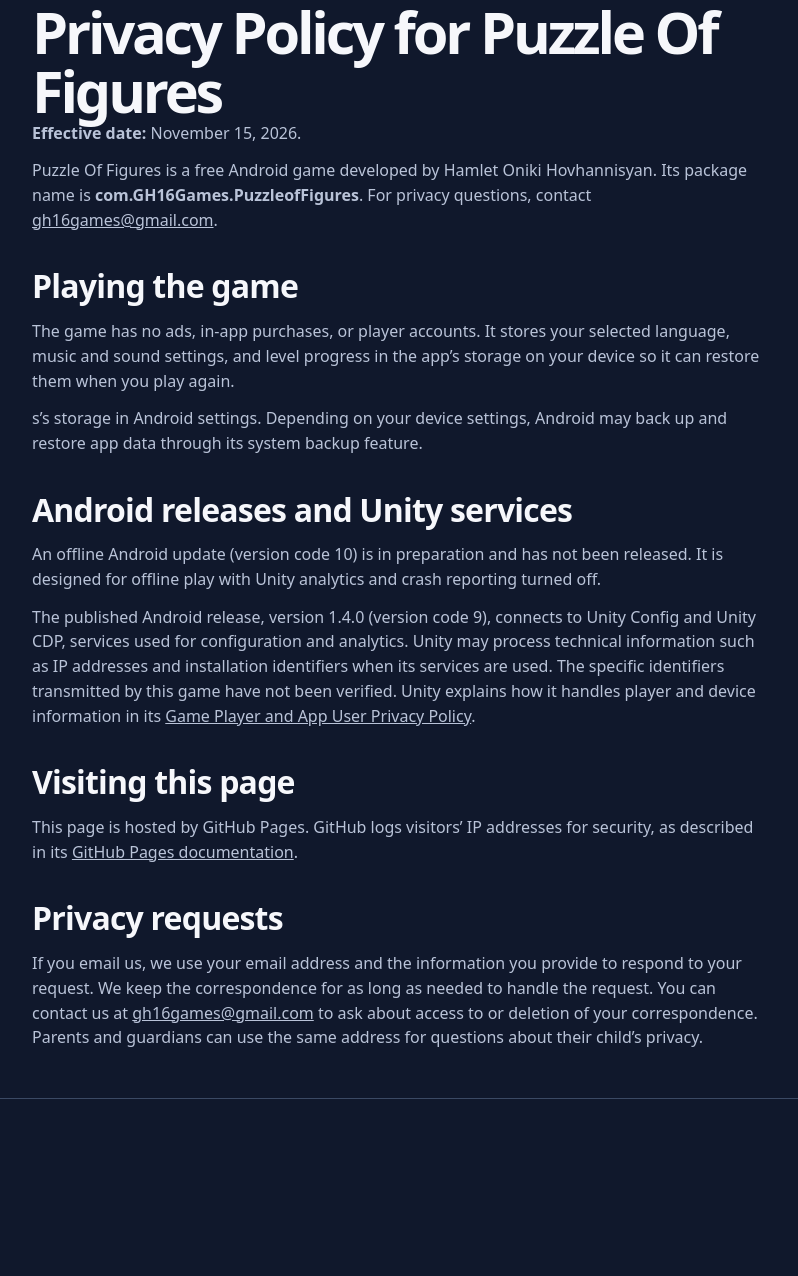
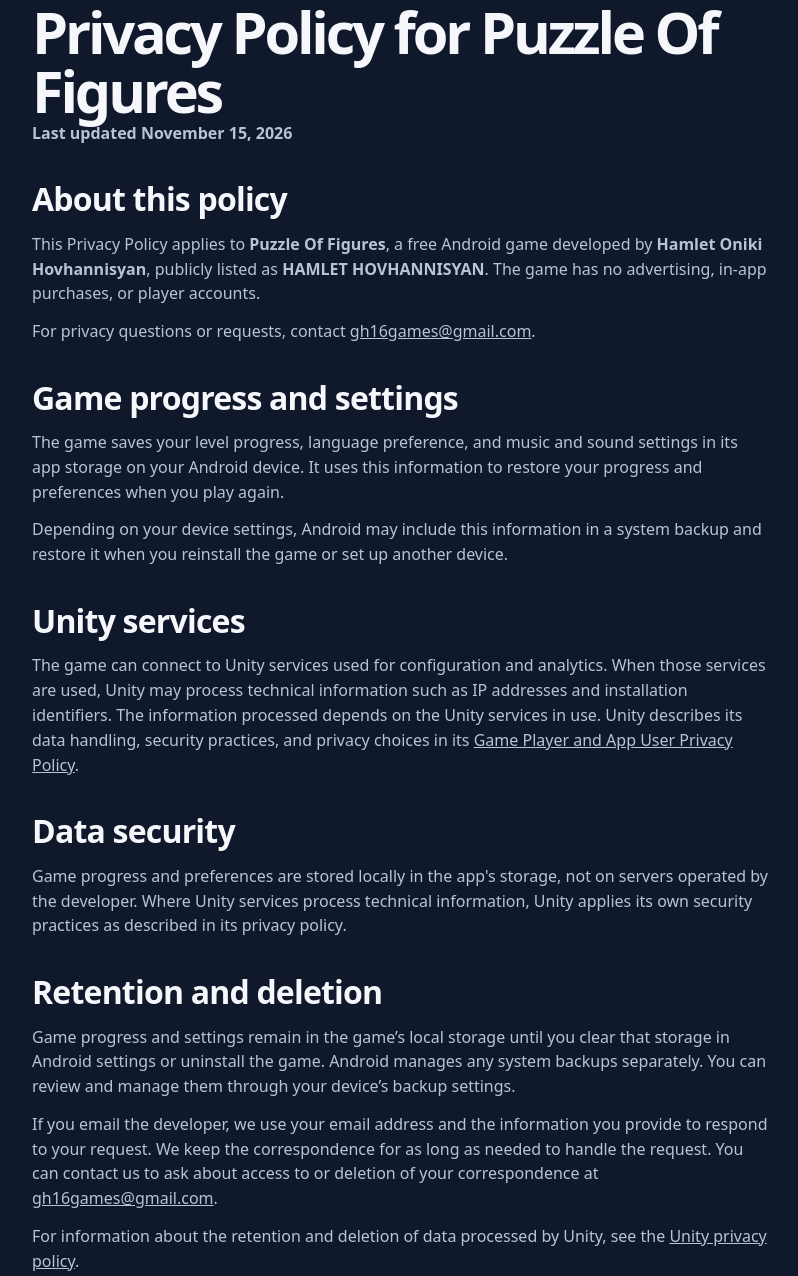
Before and after one commit to gh16games/gh16games.github.io, a plain HTML site: page privacy/puzzle-of-figures/index.html in a window 1280 px wide. Shown: the part 125-1401 px from the top of the page, without its empty margins (240-1038 px from the left). Before the commit the page ends 1294 px from the top, so only its background shows below. Drawn offline with Linux system fonts and the light colour scheme.

Commit message:
Update Puzzle Of Figures privacy policy

```diff
--- a/privacy/puzzle-of-figures/index.html
+++ b/privacy/puzzle-of-figures/index.html
@@ -4,38 +4,59 @@
   <meta charset="utf-8">
   <meta name="viewport" content="width=device-width, initial-scale=1">
   <title>Privacy Policy for Puzzle Of Figures | GH16Games</title>
-  <link rel="stylesheet" href="https://gh16games.github.io/assets/site.css">
+  <link rel="stylesheet" href="../../assets/site.css">
 </head>
 <body>
   <a class="skip-link" href="#main">Skip to content</a>
   <header class="site-header shell">
-    <a class="brand" href="https://gh16games.github.io/"><span class="brand-mark" aria-hidden="true"></span>GH16Games</a>
+    <a class="brand" href="../../"><span class="brand-mark" aria-hidden="true"></span>GH16Games</a>
   </header>
   <main class="policy shell" id="main">
     <h1>Privacy Policy for Puzzle Of Figures</h1>
-    <p><strong>Effective date:</strong> November 15, 2026.</p>
-    <p>Puzzle Of Figures is a free Android game developed by Hamlet Oniki Hovhannisyan. Its package name is <strong>com.GH16Games.PuzzleofFigures</strong>. For privacy questions, contact <a href="mailto:gh16games@gmail.com">gh16games@gmail.com</a>.</p>
+    <p><strong>Last updated November 15, 2026</strong></p>
 
-    <section aria-labelledby="game">
-      <h2 id="game">Playing the game</h2>
-      <p>The game has no ads, in-app purchases, or player accounts. It stores your selected language, music and sound settings, and level progress in the app’s storage on your device so it can restore them when you play again.</p>
-      <p>s’s storage in Android settings. Depending on your device settings, Android may back up and restore app data through its system backup feature.</p>
+    <section aria-labelledby="about">
+      <h2 id="about">About this policy</h2>
+      <p>This Privacy Policy applies to <strong>Puzzle Of Figures</strong>, a free Android game developed by <strong>Hamlet Oniki Hovhannisyan</strong>, publicly listed as <strong>HAMLET HOVHANNISYAN</strong>. The game has no advertising, in-app purchases, or player accounts.</p>
+      <p>For privacy questions or requests, contact <a href="mailto:gh16games@gmail.com">gh16games@gmail.com</a>.</p>
     </section>
 
-    <section aria-labelledby="releases">
-      <h2 id="releases">Android releases and Unity services</h2>
-      <p>An offline Android update (version code 10) is in preparation and has not been released. It is designed for offline play with Unity analytics and crash reporting turned off.</p>
-      <p>The published Android release, version 1.4.0 (version code 9), connects to Unity Config and Unity CDP, services used for configuration and analytics. Unity may process technical information such as IP addresses and installation identifiers when its services are used. The specific identifiers transmitted by this game have not been verified. Unity explains how it handles player and device information in its <a href="https://unity.com/legal/game-player-and-app-user-privacy-policy">Game Player and App User Privacy Policy</a>.</p>
+    <section aria-labelledby="progress">
+      <h2 id="progress">Game progress and settings</h2>
+      <p>The game saves your level progress, language preference, and music and sound settings in its app storage on your Android device. It uses this information to restore your progress and preferences when you play again.</p>
+      <p>Depending on your device settings, Android may include this information in a system backup and restore it when you reinstall the game or set up another device.</p>
+    </section>
+
+    <section aria-labelledby="unity">
+      <h2 id="unity">Unity services</h2>
+      <p>The game can connect to Unity services used for configuration and analytics. When those services are used, Unity may process technical information such as IP addresses and installation identifiers. The information processed depends on the Unity services in use. Unity describes its data handling, security practices, and privacy choices in its <a href="https://unity.com/legal/game-player-and-app-user-privacy-policy">Game Player and App User Privacy Policy</a>.</p>
+    </section>
+
+    <section aria-labelledby="security">
+      <h2 id="security">Data security</h2>
+      <p>Game progress and preferences are stored locally in the app's storage, not on servers operated by the developer. Where Unity services process technical information, Unity applies its own security practices as described in its privacy policy.</p>
+    </section>
+
+    <section aria-labelledby="retention">
+      <h2 id="retention">Retention and deletion</h2>
+      <p>Game progress and settings remain in the game’s local storage until you clear that storage in Android settings or uninstall the game. Android manages any system backups separately. You can review and manage them through your device’s backup settings.</p>
+      <p>If you email the developer, we use your email address and the information you provide to respond to your request. We keep the correspondence for as long as needed to handle the request. You can contact us to ask about access to or deletion of your correspondence at <a href="mailto:gh16games@gmail.com">gh16games@gmail.com</a>.</p>
+      <p>For information about the retention and deletion of data processed by Unity, see the <a href="https://unity.com/legal/game-player-and-app-user-privacy-policy">Unity privacy policy</a>.</p>
+    </section>
+
+    <section aria-labelledby="children">
+      <h2 id="children">Children’s privacy</h2>
+      <p>The game does not ask players to create an account or provide their name or email address to play. The Unity services described above may process technical information when used. Parents and guardians can contact us with questions about their child’s privacy or to request help with a privacy concern at <a href="mailto:gh16games@gmail.com">gh16games@gmail.com</a>.</p>
     </section>
 
     <section aria-labelledby="website">
-      <h2 id="website">Visiting this page</h2>
-      <p>This page is hosted by GitHub Pages. GitHub logs visitors’ IP addresses for security, as described in its <a href="https://docs.github.com/en/pages/getting-started-with-github-pages/what-is-github-pages#data-collection">GitHub Pages documentation</a>.</p>
+      <h2 id="website">Visiting this policy page</h2>
+      <p>This policy is hosted on GitHub Pages. When you visit the page, GitHub logs your IP address for security purposes. See <a href="https://docs.github.com/en/pages/getting-started-with-github-pages/what-is-github-pages#data-collection">GitHub Pages documentation</a>.</p>
     </section>
 
-    <section aria-labelledby="contact">
-      <h2 id="contact">Privacy requests</h2>
-      <p>If you email us, we use your email address and the information you provide to respond to your request. We keep the correspondence for as long as needed to handle the request. You can contact us at <a href="mailto:gh16games@gmail.com">gh16games@gmail.com</a> to ask about access to or deletion of your correspondence. Parents and guardians can use the same address for questions about their child’s privacy.</p>
+    <section aria-labelledby="changes">
+      <h2 id="changes">Changes to this policy</h2>
+      <p>We will update this policy when relevant privacy practices change. The current policy will be available on this page, and the date at the top will show when it was last updated.</p>
     </section>
   </main>
   <footer class="site-footer shell"><span>GH16Games</span></footer>
```
